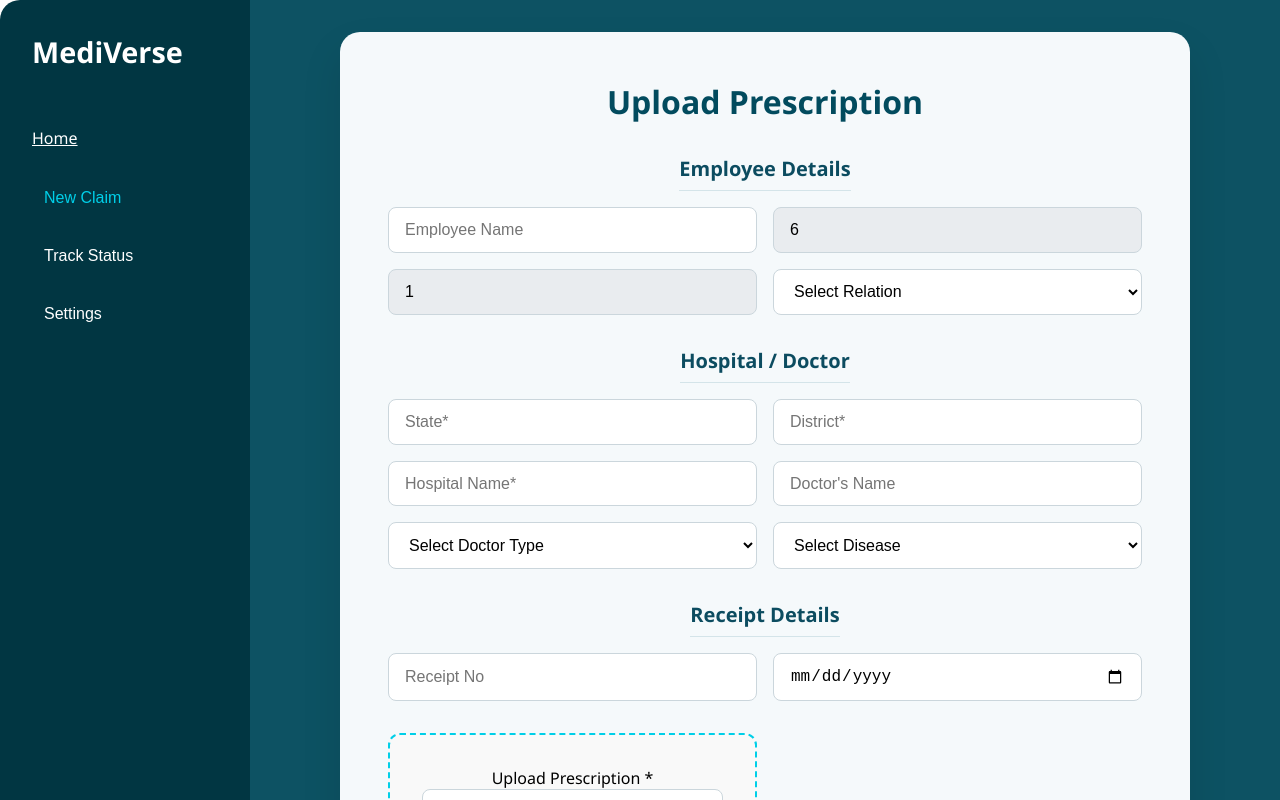
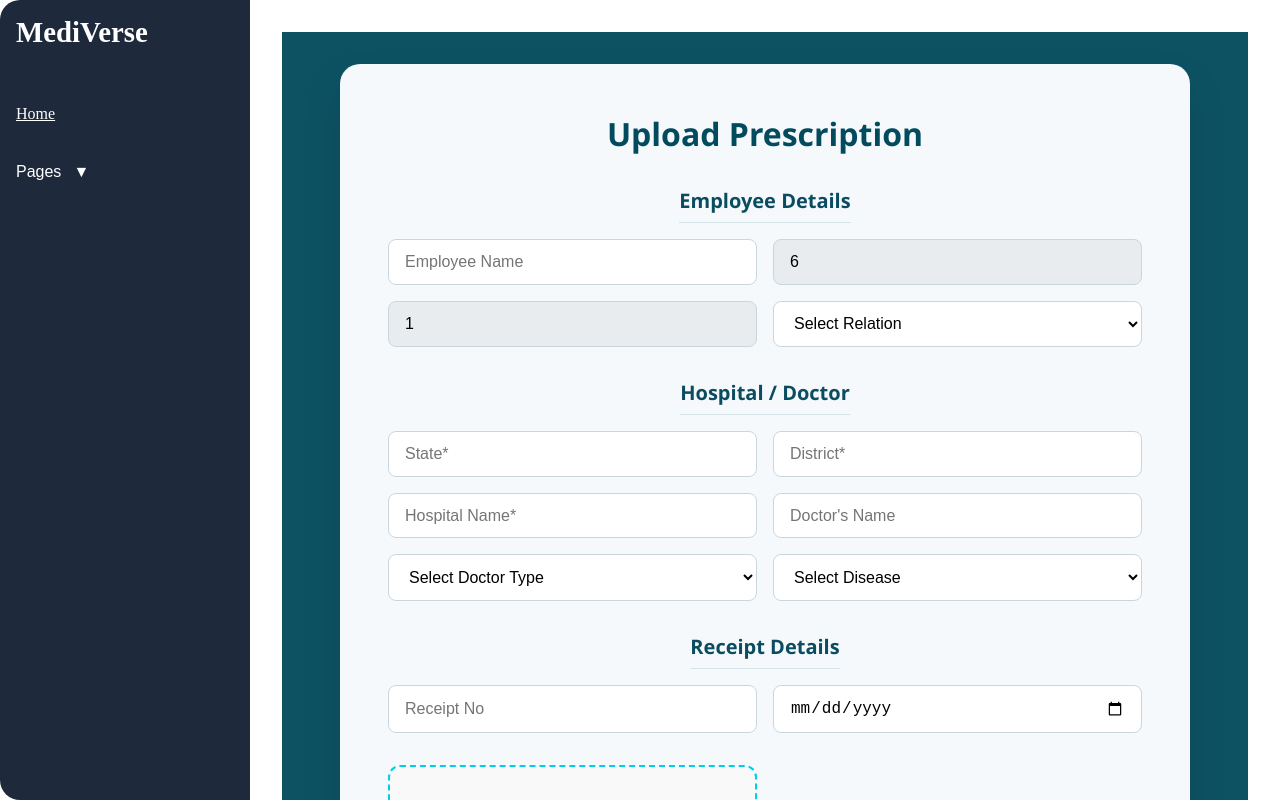
Before and after one commit to Shrasti12/MediVerse, a React (Vite) app in the folder my-app/: page /upload in a window 1280 px wide. Shown: the top 800 px of the page. Built offline with nearby package versions, Linux system fonts and the light colour scheme.

Commit message:
setting up the sidebar

```diff
--- a/my-app/package.json
+++ b/my-app/package.json
@@ -12,8 +12,10 @@
   "dependencies": {
     "@tailwindcss/vite": "^4.1.11",
     "country-state-city": "^3.2.1",
+    "lucide-react": "^0.525.0",
     "react": "^19.1.0",
     "react-dom": "^19.1.0",
+    "react-icons": "^5.5.0",
     "react-router-dom": "^7.6.3",
     "react-select": "^5.10.2"
   },
--- a/my-app/src/Routes/AppRoutes.tsx
+++ b/my-app/src/Routes/AppRoutes.tsx
@@ -12,6 +12,7 @@ import ReImburseReport from '../pages/ReimburseReport';
 import HospitalList from '../pages/HospitalList';
 import ReportWithoutPres from '../pages/ReportWithoutPres';
 import UpdateDependent from '../pages/UpdateDependent';
+
 
 const AppRoutes = () => {
   return (
--- /dev/null
+++ b/my-app/src/components/layout.tsx
@@ -0,0 +1,15 @@
+import React from "react";
+import "./sidebar.css";
+import Sidebar from "./sideBar";
+const Layout: React.FC<{ children: React.ReactNode }> = ({ children }) => {
+  return (
+    <div style={{ display: "flex" }}>
+      <Sidebar />
+      <div style={{ marginLeft: "250px", width: "100%", padding: "2rem" }}>
+        {children}
+      </div>
+    </div>
+  );
+};
+
+export default Layout;
--- a/my-app/src/components/sideBar.tsx
+++ b/my-app/src/components/sideBar.tsx
@@ -0,0 +1,46 @@
+// src/components/Sidebar.tsx
+
+import React, { useState } from "react";
+import { Link, useLocation } from "react-router-dom";
+import "./Sidebar.css"; // Reuse your existing CSS
+
+const Sidebar = () => {
+  const location = useLocation();
+  const [isDropdownOpen, setDropdownOpen] = useState(false);
+
+  const toggleDropdown = () => setDropdownOpen(!isDropdownOpen);
+
+  return (
+    <aside className="sidebar">
+      <h2 className="sidebar-title">MediVerse</h2>
+
+      <nav className="sidebar-nav">
+        <Link to="/" className={`nav-item ${location.pathname === "/" ? "active" : ""}`}>
+          Home
+        </Link>
+
+        <div className="dropdown">
+          <button onClick={toggleDropdown} className="nav-item dropdown-toggle">
+            Pages <span className={`arrow ${isDropdownOpen ? "up" : "down"}`}>▼</span>
+          </button>
+
+          {isDropdownOpen && (
+            <div className="dropdown-menu">
+              <Link to="/new-claim" className={`nav-item ${location.pathname === "/new-claim" ? "active" : ""}`}>
+                New Claim
+              </Link>
+              <Link to="/track-status" className={`nav-item ${location.pathname === "/track-status" ? "active" : ""}`}>
+                Track Status
+              </Link>
+              <Link to="/settings" className={`nav-item ${location.pathname === "/settings" ? "active" : ""}`}>
+                Settings
+              </Link>
+            </div>
+          )}
+        </div>
+      </nav>
+    </aside>
+  );
+};
+
+export default Sidebar;
--- /dev/null
+++ b/my-app/src/components/sidebar.css
@@ -0,0 +1,36 @@
+.sidebar {
+  width: 250px;
+  background-color: #1e293b; /* dark blue gray */
+  color: white;
+  padding: 1rem;
+  height: 100vh;
+  position: fixed;
+}
+
+.menu-item {
+  margin: 1rem 0;
+}
+
+.menu-item div {
+  cursor: pointer;
+  display: flex;
+  justify-content: space-between;
+  padding: 0.5rem;
+  background-color: #334155;
+}
+
+.menu-item ul {
+  list-style-type: none;
+  margin: 0;
+  padding: 0.5rem 1rem;
+  background-color: #475569;
+}
+
+.menu-item ul li {
+  margin: 0.5rem 0;
+}
+
+.menu-item ul li a {
+  color: white;
+  text-decoration: none;
+}
--- a/my-app/src/index.css
+++ b/my-app/src/index.css
@@ -66,3 +66,13 @@ button:focus-visible {
     background-color: #f9f9f9;
   }
 } */
+* {
+  margin: 0;
+  padding: 0;
+  box-sizing: border-box;
+}
+html, body, #root {
+  height: 100%;
+  width: 100%;
+  background-color: #f0f0f0; /* or your desired background */
+}
--- a/my-app/src/pages/UploadPrescription.css
+++ b/my-app/src/pages/UploadPrescription.css
@@ -17,7 +17,7 @@
   width: 250px;
   background-color: #013642;
   color: white;
-  /* padding: 2rem; */
+  padding: 2rem;
   display: flex;
   flex-direction: column;
   align-items: flex-start;
@@ -27,13 +27,13 @@
 
 }
 
-
+/*
 .form-wrapper {
   margin-left: 250px;
 }
 
-
-/* === Sidebar === */
+/*
+=== Sidebar === */
 .sidebar {
   width: 250px;
   background-color: #013642;
--- a/my-app/src/pages/UploadPrescription.tsx
+++ b/my-app/src/pages/UploadPrescription.tsx
@@ -1,6 +1,7 @@
 import React, { useState } from "react";
 import "./UploadPrescription.css";
 import { Link } from "react-router-dom";
+import Layout from "../components/layout";
 
 interface FormData {
   empName: string;
@@ -69,8 +70,9 @@ const UploadPrescription = () => {
   const handleBack = () => setSubmittedData((prev) => prev.slice(0, -1));
 
   return (
+    <Layout>
     <div className="upload-page">
-      <aside className="sidebar">
+      {/* <aside className="sidebar">
         <h2 className="sidebar-title">MediVerse</h2>
         <nav className="sidebar-nav">
           <Link to="/" className="nav-item">
@@ -86,7 +88,7 @@ const UploadPrescription = () => {
             <i className="fa fa-cog"></i> Settings
           </button>
         </nav>
-      </aside>
+      </aside> */}
 
       <main className="upload-container">
         <div className="form-section">
@@ -281,6 +283,7 @@ const UploadPrescription = () => {
         )}
       </main>
     </div>
+    </Layout>
   );
 };
 
```
Also changed, not shown: 1 other file (tests, documents, lock files or other folders).
